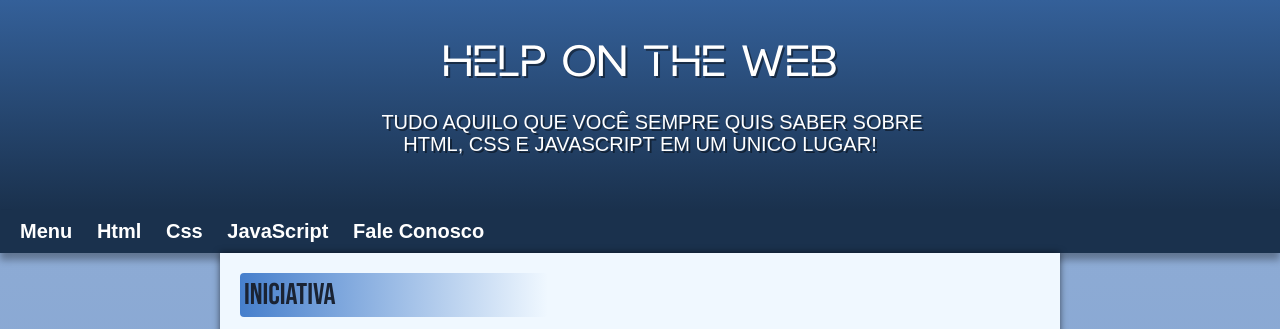
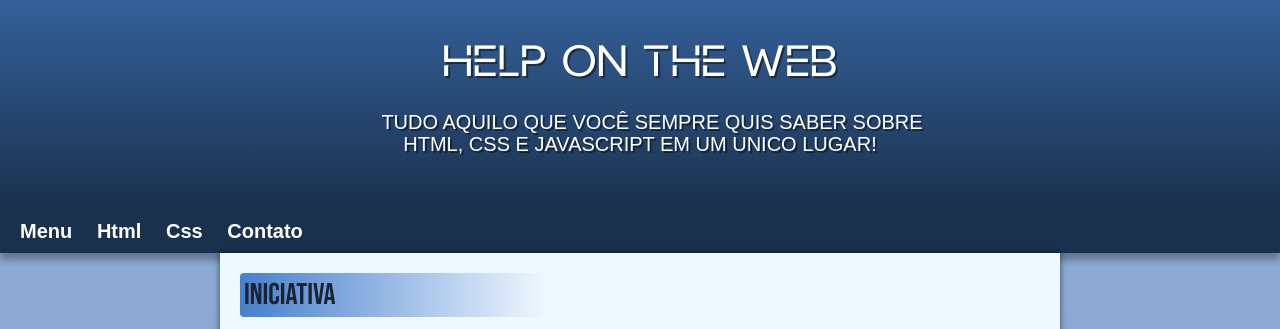
Before and after one commit to pedrock123/projeto-androids, a plain HTML site: page index.html in a window 1280 px wide. Shown: the top 329 px of the page. Drawn offline with Linux system fonts and the light colour scheme.

Commit message:
mudando o menu

```diff
--- a/index.html
+++ b/index.html
@@ -20,8 +20,7 @@
         <a href="index.html">Menu</a>
         <a href="abas/aba-html/html-pages.html">Html</a>
         <a href="#">Css</a>
-        <a href="#">JavaScript</a>
-        <a href="#">Fale Conosco</a>
+        <a href="#">Contato</a>
     </nav>
     <main>
         <article>
```
